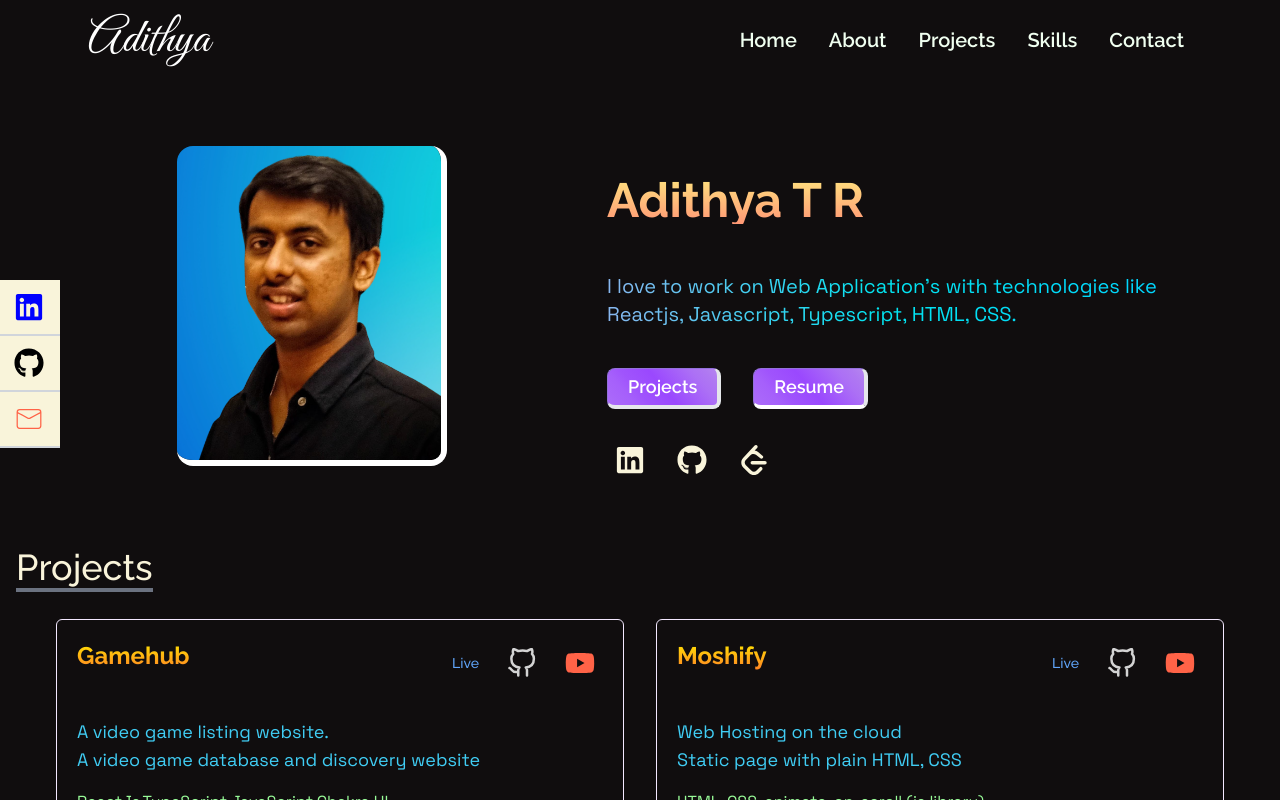
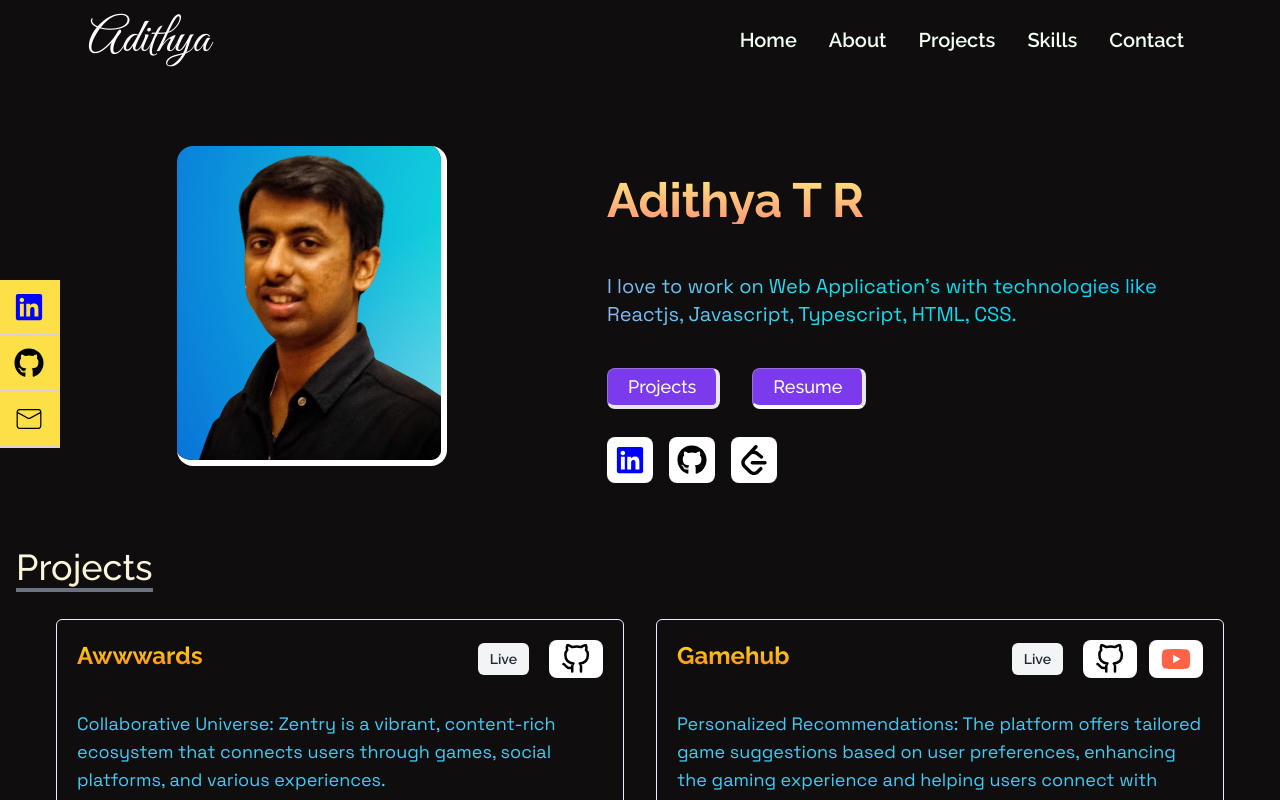
Before and after one commit to adithya61/portfolio, a React (Vite) app: page / in a window 1280 px wide. Shown: the top 800 px of the page. Built offline with nearby package versions, Linux system fonts and the light colour scheme; a web font is replaced by a local one.

Commit message:
add project

```diff
--- a/src/components/Home.jsx
+++ b/src/components/Home.jsx
@@ -36,9 +36,9 @@ const Home = () => {
               to="projects"
               smooth
               duration={500}
-              className=" group text-lg text-white font-semibold w-fit px-5 py-1
+              className=" group text-lg text-white font-medium w-fit px-5 py-1
                  my-2 flex items-center rounded-lg  border-r-4 border-b-4
-                 cursor-pointer border-l-[1px] border-t-[1px] "
+                 cursor-pointer border-l-[1px] border-t-[1px]  bg-violet-600 hover:bg-violet-500"
             >
               Projects
             </Link>
@@ -46,11 +46,10 @@ const Home = () => {
               href="https://chiti.netlify.app/assets/resume.pdf"
               target="_blank"
               rel="noopener noreferrer"
-              className=" group text-lg text-white font-semibold w-fit px-5 py-1
+              className=" group text-lg text-white font-medium w-fit px-5 py-1
                  my-2 flex items-center rounded-lg border-r-4 border-b-4
                   border-b-white border-l-[1px] border-t-[1px]
-                   hover:bg-[#b39ac2]
-                 cursor-pointer"
+                 cursor-pointer bg-violet-600 hover:bg-violet-500 "
             >
               Resume
             </a>
@@ -61,25 +60,25 @@ const Home = () => {
               href="https://www.linkedin.com/in/adithya61/"
               target="_blank"
               rel="noopener noreferrer"
-              className="hover:bg-[#ff6347] px-2 py-2 rounded-lg"
+              className="bg-white hover:bg-gray-200 px-2 py-2 rounded-lg"
             >
-              <FaLinkedin size={30} />
+              <FaLinkedin color="blue" size={30} />
             </a>
             <a
               href="https://github.com/adithya61/"
               target="_blank"
               rel="noopener noreferrer"
-              className="hover:bg-[#ff6347] px-2 py-2 rounded-lg"
+              className="bg-white hover:bg-gray-200 px-2 py-2 rounded-lg"
             >
-              <FaGithub size={30} />
+              <FaGithub size={30} color="black" />
             </a>
             <a
               href="https://leetcode.com/u/adithya61/"
               target="_blank"
               rel="noopener noreferrer"
-              className="hover:bg-[#ff6347] px-2 py-2 rounded-lg"
+              className=" bg-white hover:bg-gray-200 px-2 py-2 rounded-lg"
             >
-              <SiLeetcode size={30} />
+              <SiLeetcode size={30} color="black" />
             </a>
           </div>
         </div>
--- a/src/components/Projects.jsx
+++ b/src/components/Projects.jsx
@@ -5,17 +5,32 @@ const Projects = () => {
   const projects = [
     {
       id: 1,
+      "project-name": "Awwwards",
+      "video-status": false,
+      "github-link": "https://github.com/adithya61/zentry",
+      "video-link": "",
+      "desc-1":
+        "Collaborative Universe: Zentry is a vibrant, content-rich ecosystem that connects users through games, social platforms, and various experiences.",
+      "desc-2":
+        "Unified Play Economy: It aims to unite gamers from diverse backgrounds into a singular, rewarding gaming experience.",
+      "tech-stack": "ReactJs, Gsap (animation lib.), TailwindCSS, javascript",
+      "live-link": "https://awwwardss.netlify.app/",
+    },
+    {
+      id: 2,
       "project-name": "Gamehub",
       "video-status": true,
       "github-link": "https://github.com/adithya61/GameHub",
       "video-link": "https://youtu.be/u8r9gBMkwn8",
-      "desc-1": "A video game listing website.",
-      "desc-2": "A video game database and discovery website",
+      "desc-1":
+        "Personalized Recommendations: The platform offers tailored game suggestions based on user preferences, enhancing the gaming experience and helping users connect with friends.",
+      "desc-2":
+        "Comprehensive Game Database: RAWG is the largest video game database, featuring over 500,000 games, allowing users to discover and track their favorite titles easily.",
       "tech-stack": "ReactJs,TypeScript,JavaScript,Chakra UI",
       "live-link": "https://videogameshub.netlify.app/",
     },
     {
-      id: 2,
+      id: 3,
       "project-name": "Moshify",
       "video-status": true,
       "github-link": "https://github.com/adithya61/moshify",
@@ -26,7 +41,7 @@ const Projects = () => {
       "live-link": "https://moshify-web-project.netlify.app/",
     },
     {
-      id: 3,
+      id: 4,
       "project-name": "Intract",
       "video-status": false,
       "github-link": "https://github.com/adithya61/Cryptomeme",
@@ -37,7 +52,7 @@ const Projects = () => {
       "live-link": "https://cryptomeme.netlify.app/",
     },
     {
-      id: 4,
+      id: 5,
       "project-name": "Vidly",
       "video-status": true,
       "github-link": "https://github.com/adithya61/vidly",
@@ -87,29 +102,29 @@ const Projects = () => {
                 </div>
                 <div className="flex justify-end items-center gap-3">
                   <span
-                    className="hover:bg-blue-300 hover:bg-opacity-20 rounded-lg px-2 py-1
+                    className=" hover:bg-opacity-20 rounded-lg px-2 py-1
                   "
                   >
                     <a
                       href={project["live-link"]}
                       className="cursor-pointer
-                        border-mango text-sm no-underline hover:underline font-medium text-blue-400 underline rounded-md"
+                         text-sm no-underline hover:underline hover:bg-gray-200 bg-gray-100 px-3 py-2 font-semibold text-gray-800 rounded-md"
                       target="_blank"
                       rel="noopener noreferrer"
                     >
-                      Live
+                        Live
                     </a>
                   </span>
                   <a
                     href={project["github-link"]}
                     target="_blank"
                     rel="noopener noreferrer"
-                    className="px-2 py-2 hover:bg-gray-300 rounded-lg hover:bg-opacity-20"
+                    className="px-3 py-1 bg-white hover:bg-gray-200 rounded-lg"
                   >
                     <FiGithub
                       className="cursor-pointer "
                       size={"30"}
-                      color="lightGray"
+                      color="black"
                     />
                   </a>
                   {project["video-status"] && (
@@ -117,7 +132,7 @@ const Projects = () => {
                       href={project["video-link"]}
                       target="_blank"
                       rel="noopener noreferrer"
-                      className="px-2 py-2 hover:bg-[#ff6347] hover:bg-opacity-20 rounded-lg"
+                      className="px-3 py-1 bg-white hover:bg-gray-200  rounded-lg"
                     >
                       <FaYoutube
                         className="cursor-pointer"
--- a/src/components/Socials.jsx
+++ b/src/components/Socials.jsx
@@ -16,7 +16,7 @@ const Socials = () => {
       id: 2,
       child: (
         <>
-          Github <FaGithub size={30} fill="charcol" />
+          Github <FaGithub size={30} fill="black" />
         </>
       ),
       href: "https://www.github.com/adithya61/",
@@ -25,7 +25,7 @@ const Socials = () => {
       id: 3,
       child: (
         <>
-          Mail <CiMail size={30} fill="tomato" />
+          Mail <CiMail size={30} fill="black" />
         </>
       ),
       href: "zonic662@gmail.com",
@@ -40,7 +40,7 @@ const Socials = () => {
             key={id}
             className="flex
          justify-between items-center w-40 h-14
-         px-4 bg-beige ml-[-100px]
+         px-4 bg-yellow-300 ml-[-100px]
           hover:ml-0 hover:rounded-md duration-300 border-b-2 border-gray-300"
           >
             <a
--- a/src/index.css
+++ b/src/index.css
@@ -71,7 +71,7 @@
 }
 
 .group {
-  background-image: linear-gradient(
+  /* background-image: linear-gradient(
     50deg,
     hsl(267deg 92% 70%) 0%,
     hsl(267deg 94% 69%) 10%,
@@ -84,7 +84,7 @@
     hsl(267deg 87% 70%) 80%,
     hsl(267deg 82% 71%) 90%,
     hsl(267deg 76% 73%) 100%
-  );
+  ); */
 
   border-top-color: #9370db;
   border-left-color: #9370db;
```
